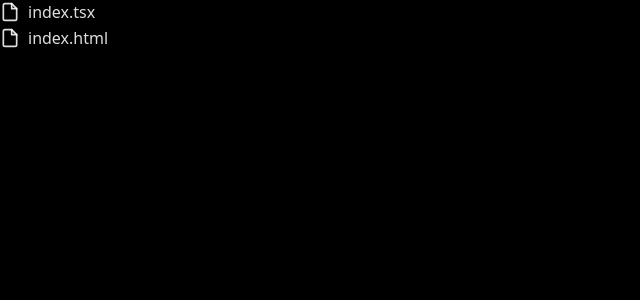
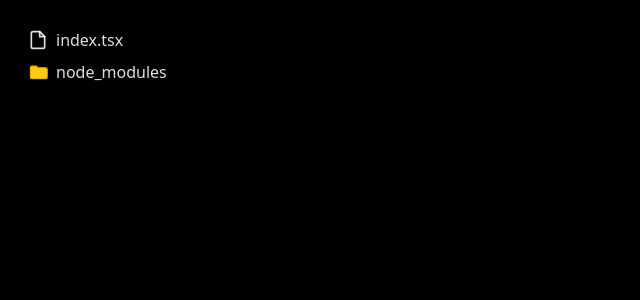
Before and after one commit to Mohammedelsisi21/vs-code-project, a React (Vite) app: page / in a window 1280 px wide. Shown: the top 300 px of the page, without its empty margins (0-640 px from the left). Built offline with nearby package versions, Linux system fonts and the light colour scheme.

Commit message:
add basic Folder

```diff
--- a/src/App.tsx
+++ b/src/App.tsx
@@ -1,11 +1,12 @@
 import FileComponent from "./components/FileComponent"
+import FolderComponent from "./components/FolderComponent"
 
 const App = () => {
   return (
     <>
-    <div className="space-y-0.5">
+    <div className="space-y-0.5 m-7">
       <FileComponent fileName="index.tsx"/>
-      <FileComponent fileName="index.html"/>
+      <FolderComponent folderName="node_modules"/>
     </div>
 </>)
 }
--- a/src/SVG/FileIcon.tsx
+++ b/src/SVG/FileIcon.tsx
@@ -1,7 +1,8 @@
+import { svgStyle } from "../styles"
 
 const FileIcon = () => {
   return (<>
-    <svg xmlns="http://www.w3.org/2000/svg" width="20" height="20" viewBox="0 0 24 24" fill="none" stroke="currentColor" stroke-width="2" stroke-linecap="round" stroke-linejoin="round">
+    <svg xmlns="http://www.w3.org/2000/svg" {...svgStyle} viewBox="0 0 24 24" fill="none" stroke="currentColor" stroke-width="2" stroke-linecap="round" stroke-linejoin="round">
         <path d="M14 2H6a2 2 0 0 0-2 2v16a2 2 0 0 0 2 2h12a2 2 0 0 0 2-2V8z"/>
         <polyline points="14 2 14 8 20 8"/>
     </svg>
--- /dev/null
+++ b/src/SVG/FolderIcon.tsx
@@ -0,0 +1,9 @@
+import { svgStyle } from "../styles"
+
+export const FolderIcon = () => {
+    return (<>
+        <svg xmlns="http://www.w3.org/2000/svg" {...svgStyle} viewBox="0 0 24 24" fill="#facc15" stroke="#eab308" stroke-width="1.5" stroke-linecap="round" stroke-linejoin="round">
+                <path d="M3 7a2 2 0 0 1 2-2h5l2 2h9a2 2 0 0 1 2 2v9a2 2 0 0 1-2 2H5a2 2 0 0 1-2-2z"/>
+        </svg>
+</>)
+}
--- a/src/components/FileComponent.tsx
+++ b/src/components/FileComponent.tsx
@@ -5,7 +5,7 @@ interface IProps {
 }
 const FileComponent = ({fileName}: IProps) => {
     return (<>
-        <div className="flex items-center">
+        <div className="flex items-center mb-2">
         <span className="mr-2">
             <FileIcon />
         </span>
--- /dev/null
+++ b/src/components/FolderComponent.tsx
@@ -0,0 +1,17 @@
+import { FolderIcon } from '../SVG/FolderIcon'
+
+interface IProps {
+    folderName: string
+}
+const FolderComponent = ({folderName} : IProps) => {
+  return (
+    <div className='flex items-center mb-2'>
+        <span className='mr-2'>
+            <FolderIcon />
+        </span>
+        <span>{folderName}</span>
+    </div>
+  )
+}
+
+export default FolderComponent
--- /dev/null
+++ b/src/styles/index.ts
@@ -0,0 +1 @@
+export const svgStyle = {width: "20px" , height: "20px"}
```
